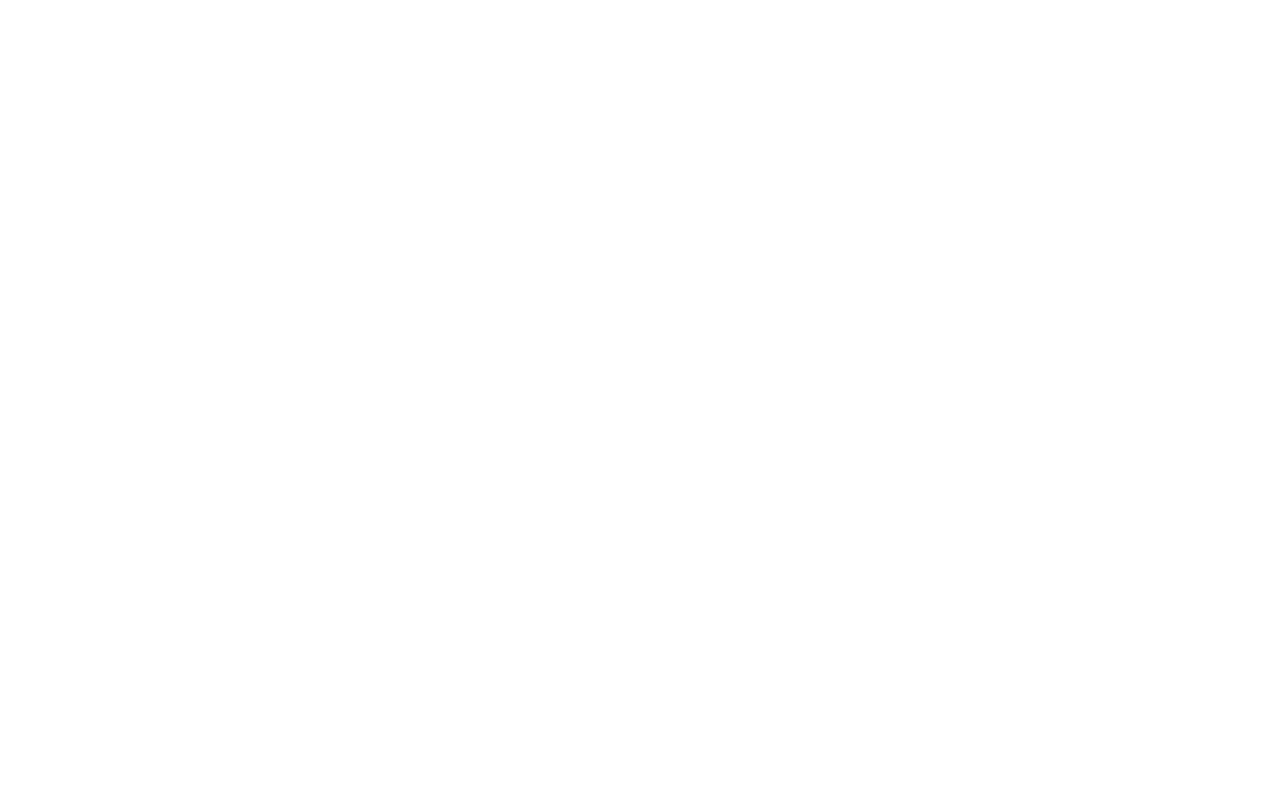
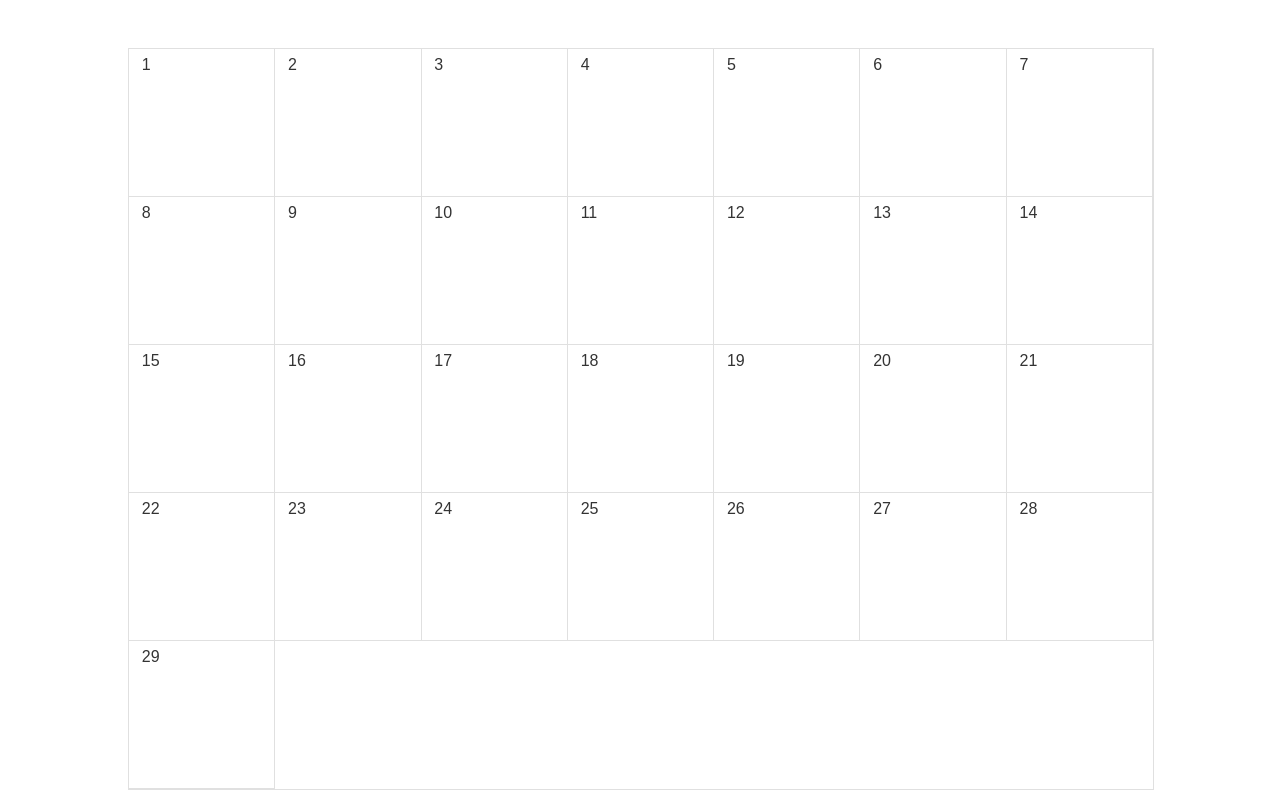
Before and after one commit to theboynextdoor/calendar-app, a React (Create React App) app: page / in a window 1280 px wide. Built offline with nearby package versions, Linux system fonts and the light colour scheme.

Commit message:
Add styles to calendar day and month

```diff
--- a/src/App.css
+++ b/src/App.css
@@ -1,28 +1,5 @@
-.App {
-  text-align: center;
+.container {
+  width: 80%;
+      margin-right: auto;
+    margin-left: auto;
 }
-
-.App-logo {
-  animation: App-logo-spin infinite 20s linear;
-  height: 80px;
-}
-
-.App-header {
-  background-color: #222;
-  height: 150px;
-  padding: 20px;
-  color: white;
-}
-
-.App-title {
-  font-size: 1.5em;
-}
-
-.App-intro {
-  font-size: large;
-}
-
-@keyframes App-logo-spin {
-  from { transform: rotate(0deg); }
-  to { transform: rotate(360deg); }
-}
--- a/src/App.js
+++ b/src/App.js
@@ -1,11 +1,20 @@
 import React, { Component } from 'react';
 import logo from './logo.svg';
+import Month from './components/Calendar/Month';
+import Day from './components/Calendar/Day';
 import './App.css';
 
 class App extends Component {
+
   render() {
+    var days = [];
+    for (var i = 1; i < 30; i++) {
+      days.push(i);
+    }
+
     return (
-      <div className="App">
+      <div className="container">
+        <Month days={days} />
       </div>
     );
   }
--- /dev/null
+++ b/src/components/Calendar/Day.css
@@ -0,0 +1,10 @@
+.calendar-day {
+    border-bottom: 1px solid #e0e0e0;
+    border-right: 1px solid #e0e0e0;
+    box-sizing: border-box;
+    color: #333;
+    height: 148px;
+    line-height: 32px;
+    padding-left: .8rem;
+    width: 14.2857143%;
+}
--- a/src/components/CalendarDay.jsx
+++ b/src/components/Calendar/Day.jsx
@@ -1,6 +1,8 @@
 import React from 'react';
+import './Day.css';
 
-function CalendarDay(props) {
+
+function Day(props) {
     return (
         <div className="calendar-day">
             <span>{props.day}</span>
@@ -9,4 +11,4 @@
 }
 
 
-export default CalendarDay;
+export default Day;
--- /dev/null
+++ b/src/components/Calendar/Month.css
@@ -0,0 +1,7 @@
+.calendar {
+    margin-top: 3rem;
+    border: 1px solid #e0e0e0;;
+    display: flex;
+    flex-wrap: wrap;
+    width: 100%;
+}
--- /dev/null
+++ b/src/components/Calendar/Month.jsx
@@ -0,0 +1,17 @@
+import React from 'react';
+import Day from './Day';
+import './Month.css'
+
+function Month(props) {
+    var dayElement = props.days.map((day) => {
+        return <Day day={day} />;
+    });
+
+    return (
+        <div className="calendar">
+            {dayElement}
+        </div>
+    );
+}
+
+export default Month;
--- /dev/null
+++ b/src/components/Header.js
@@ -0,0 +1 @@
+import React from 'react';
```
